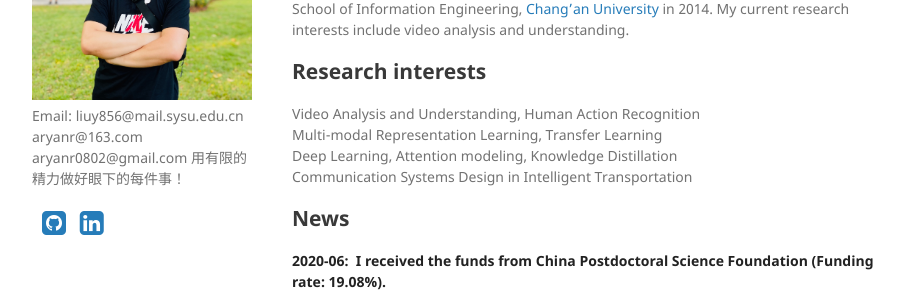
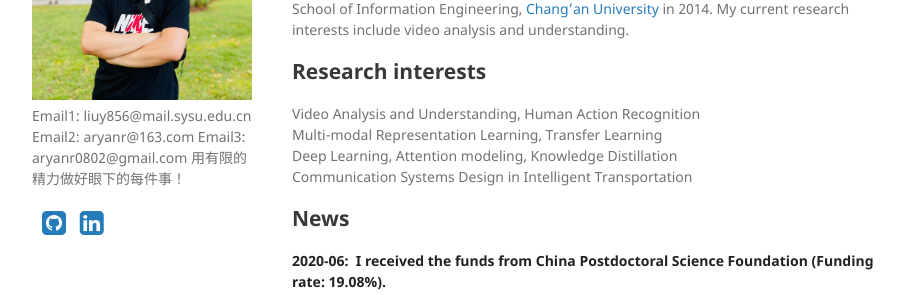
Before and after one commit to YangLiu9208/home, a Jekyll site: the page built from index.md, in a window 1280 px wide. Shown: the part 229-524 px from the top of the page, without its empty margins (178-1097 px from the left). Built offline with Jekyll 4.4.1, drawn with Linux system fonts in a browser that asks for light colours; a style sheet for code colours, icons or effects is not loaded.

Commit message:
Update _config.yml

```diff
--- a/_config.yml
+++ b/_config.yml
@@ -1,3 +1,3 @@
 title: Yang Liu
-description: "Email: liuy856@mail.sysu.edu.cn  aryanr@163.com  aryanr0802@gmail.com 用有限的精力做好眼下的每件事！"
+description: "Email1: liuy856@mail.sysu.edu.cn  Email2: aryanr@163.com  Email3: aryanr0802@gmail.com 用有限的精力做好眼下的每件事！"
 theme: jekyll-theme-minimal
```
